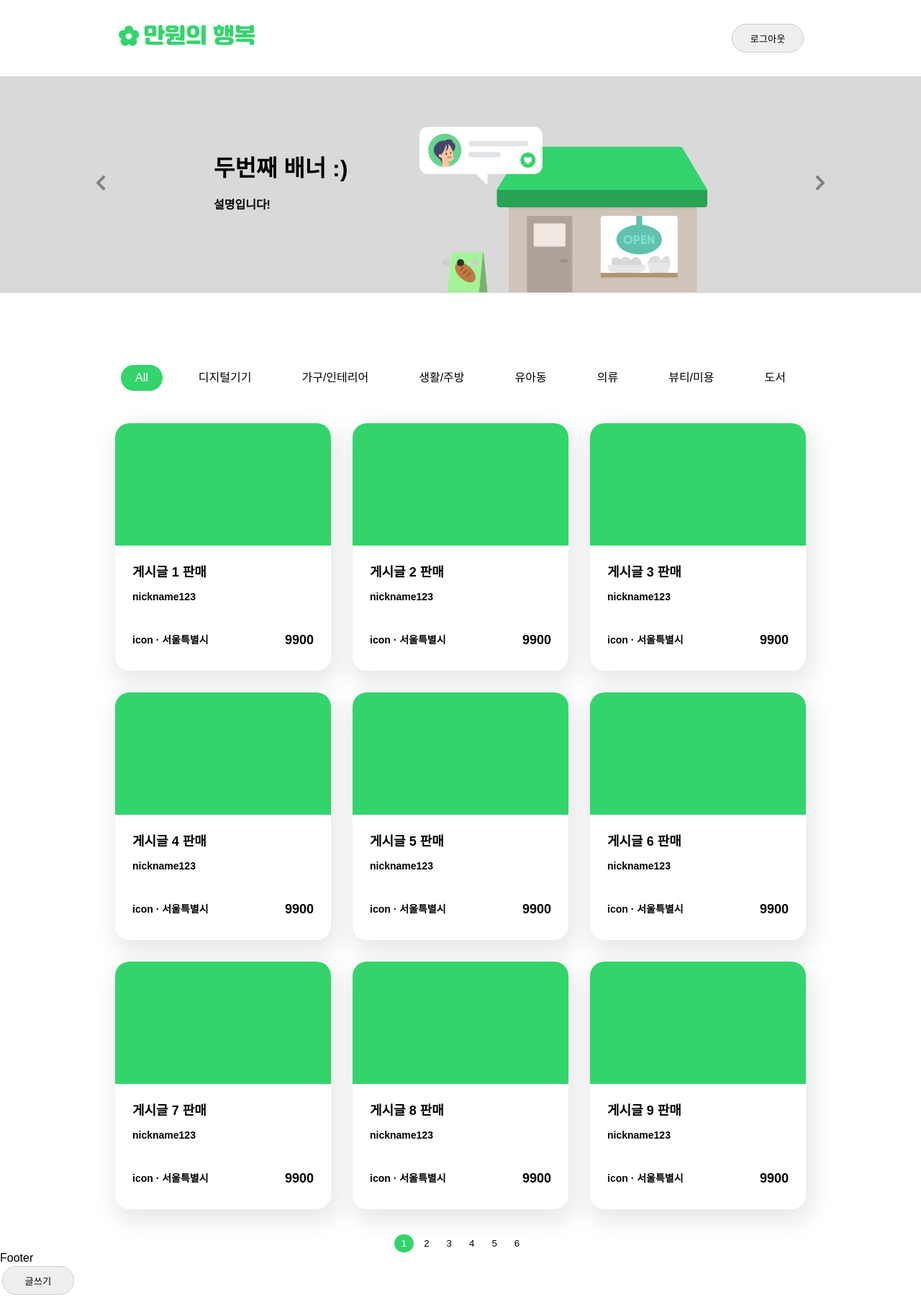
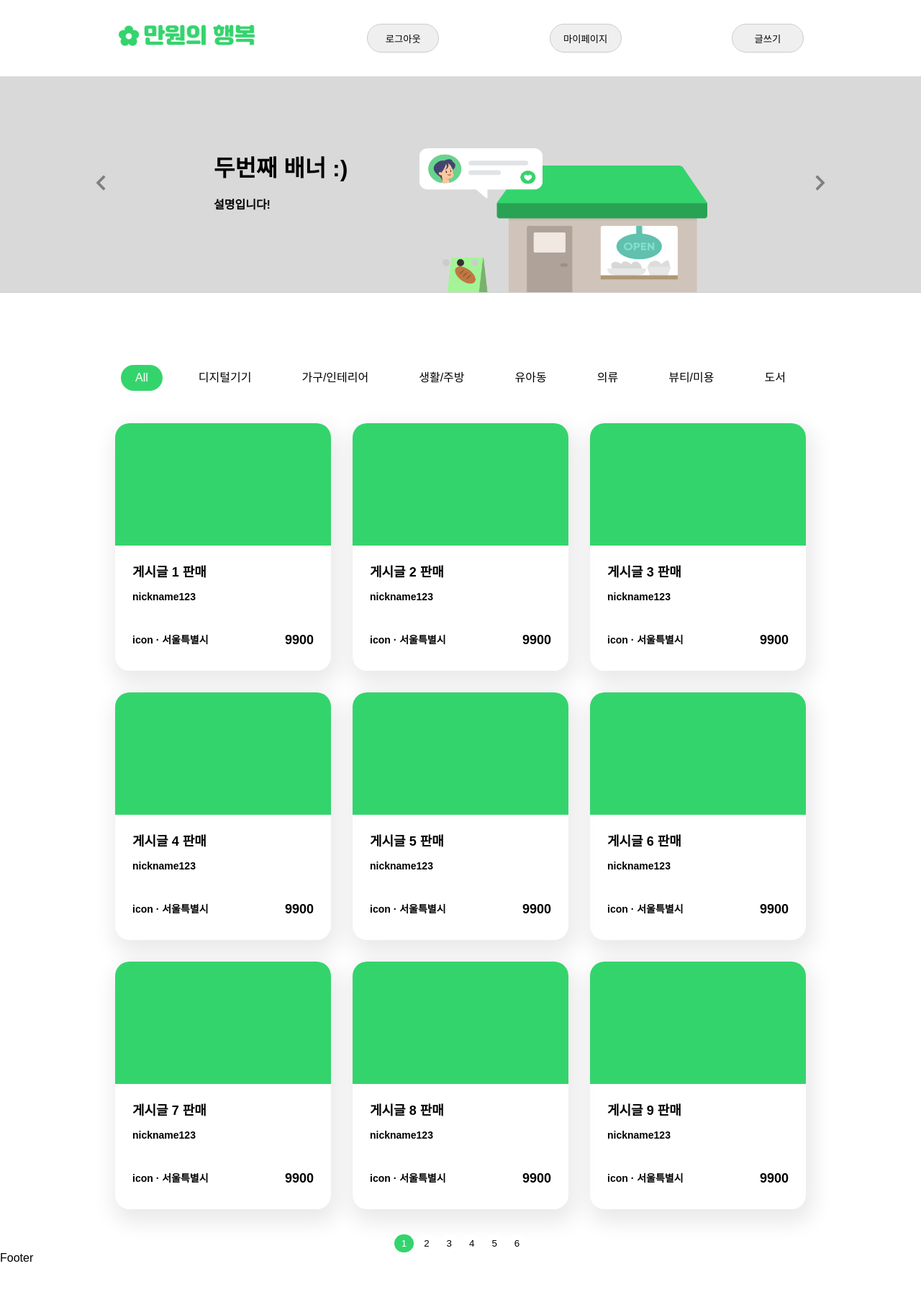
Before and after one commit to soolovepat/second-hand-frontend, a React (Create React App) app: page / in a window 1280 px wide. Shown: the whole page at 72% size. After the commit the page ends 1756 px from the top, so only its background shows below. Built offline with nearby package versions, Linux system fonts and the light colour scheme; data requests are answered from the project's data file; sample sign-in values are in the browser's storage; the HTML template or start-up script is replaced by a standard one.

Commit message:
feat: add write button in header

```diff
--- a/src/components/common/Banner.js
+++ b/src/components/common/Banner.js
@@ -116,7 +116,7 @@ const BannerBlock = styled.div`
 
         img {
           width: 100%;
-          max-height: 300px;
+          max-height: 200px;
         }
       }
     }
--- a/src/components/common/Header.js
+++ b/src/components/common/Header.js
@@ -33,6 +33,14 @@ const Header = () => {
     });
   };
 
+  const handleWrite = () => {
+    navigate("/write");
+  };
+
+  const handleMypage = () => {
+    navigate("/mypage");
+  };
+
   return (
     <HeaderBlock>
       <h3>
@@ -41,16 +49,26 @@ const Header = () => {
         </Link>
       </h3>
       {userLoggedIn ? (
+        <>
           <Button size={"sm"} onClick={handleLogout}>
             로그아웃
           </Button>
+          <Button size={"sm"} onClick={handleMypage}>
+            마이페이지
+          </Button>
+          <Button size={"sm"} onClick={handleWrite}>
+            글쓰기
+          </Button>
+        </>
       ) : (
+        <>
           <Button size={"sm"} onClick={handleLogin}>
             로그인
           </Button>
-        // <span>
-        //   <Link to={"/mypage"}> (마이페이지)</Link>
-        // </span>
+          <Button size={"sm"} onClick={handleWrite}>
+            글쓰기
+          </Button>
+        </>
       )}
     </HeaderBlock>
   );
--- a/src/pages/pages/MainPage.js
+++ b/src/pages/pages/MainPage.js
@@ -3,23 +3,14 @@ import Header from "../../components/common/Header";
 import Footer from "../../components/common/Footer";
 import Banner from "../../components/common/Banner";
 import ListContainer from "../../containers/ListContainer";
-import Button from "../../common/Button";
-import { useNavigate } from "react-router-dom";
 
 const MainPage = () => {
-  const navigate = useNavigate();
-  const handleWrite = () => {
-    navigate("/write");
-  };
   return (
     <div>
       <Header />
       <Banner />
       <ListContainer />
       <Footer />
-      <Button size={"sm"} onClick={handleWrite}>
-        글쓰기
-      </Button>
     </div>
   );
 };
```
Lines whose indentation alone changed are shown as unchanged.
